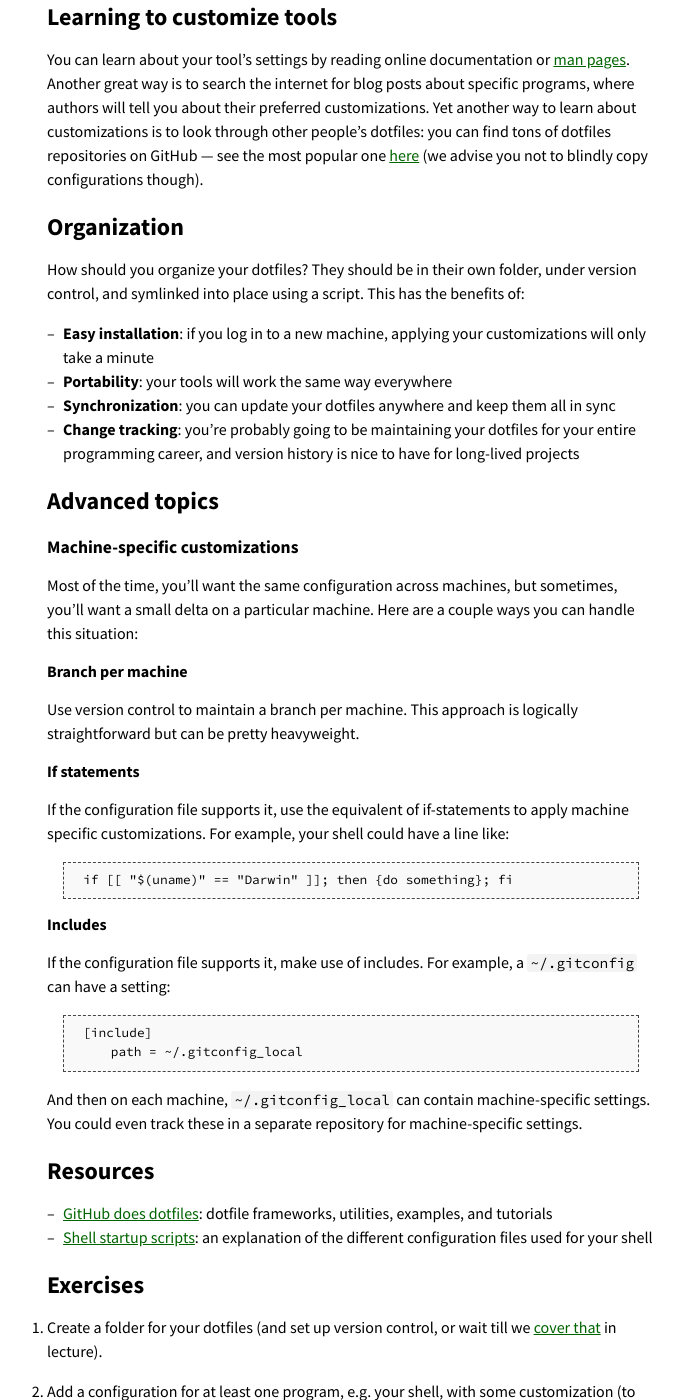
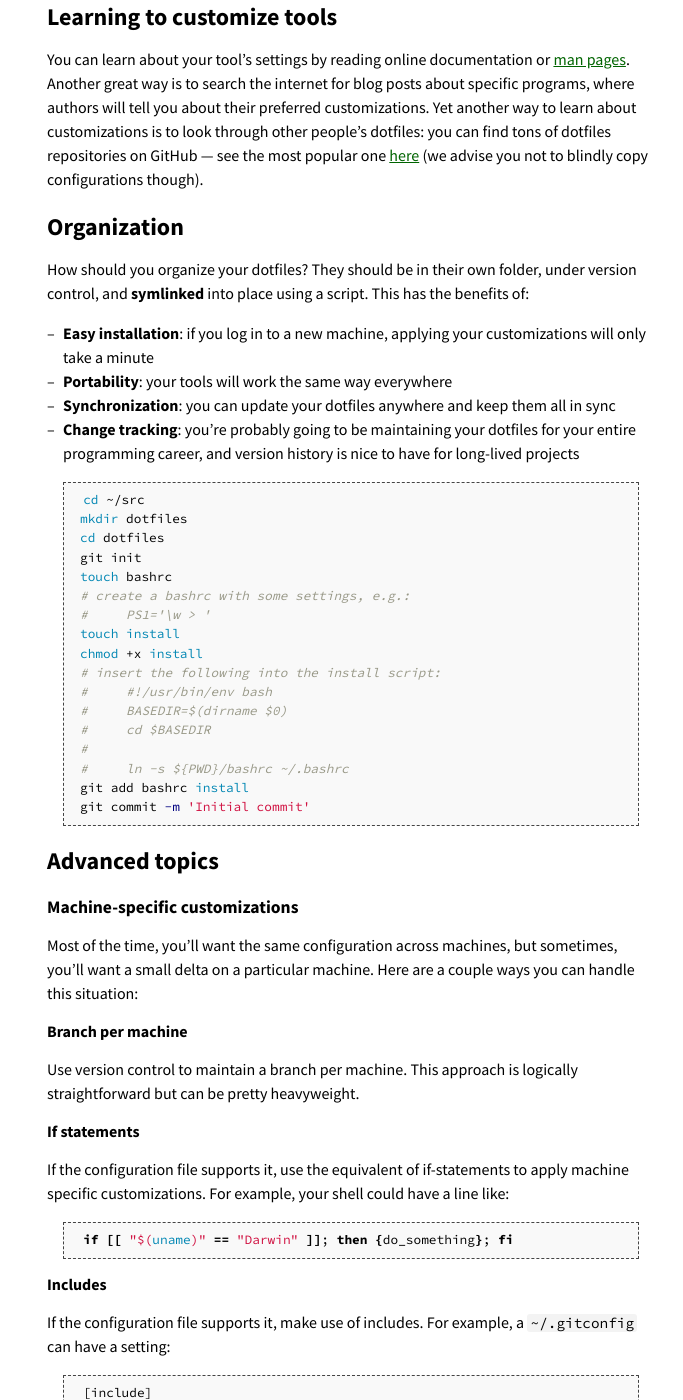
Before and after one commit to missing-semester-cn/missing-semester-cn.github.io, a Jekyll site: the page built from dotfiles.md, in a window 1280 px wide and 1400 px high, scrolled down 542 px. Shown: the whole window, without its empty margins (289-972 px from the left). Built offline with Jekyll 4.4.1, drawn with Linux system fonts in a browser that asks for light colours; some of the changed text lies outside the part shown.

Commit message:
Add more content

````diff
--- a/dotfiles.md
+++ b/dotfiles.md
@@ -37,8 +37,8 @@ copy configurations though).
 # Organization
 
 How should you organize your dotfiles? They should be in their own folder,
-under version control, and symlinked into place using a script. This has the
-benefits of:
+under version control, and **symlinked** into place using a script. This has
+the benefits of:
 
 - **Easy installation**: if you log in to a new machine, applying your
 customizations will only take a minute
@@ -48,6 +48,26 @@ in sync
 - **Change tracking**: you're probably going to be maintaining your dotfiles
 for your entire programming career, and version history is nice to have for
 long-lived projects
+
+```shell
+cd ~/src
+mkdir dotfiles
+cd dotfiles
+git init
+touch bashrc
+# create a bashrc with some settings, e.g.:
+#     PS1='\w > '
+touch install
+chmod +x install
+# insert the following into the install script:
+#     #!/usr/bin/env bash
+#     BASEDIR=$(dirname $0)
+#     cd $BASEDIR
+#
+#     ln -s ${PWD}/bashrc ~/.bashrc
+git add bashrc install
+git commit -m 'Initial commit'
+```
 
 # Advanced topics
 
@@ -68,8 +88,8 @@ If the configuration file supports it, use the equivalent of if-statements to
 apply machine specific customizations. For example, your shell could have a line
 like:
 
-```
-if [[ "$(uname)" == "Darwin" ]]; then {do something}; fi
+```shell
+if [[ "$(uname)" == "Darwin" ]]; then {do_something}; fi
 ```
 
 ### Includes
@@ -88,6 +108,10 @@ machine-specific settings.
 
 # Resources
 
+- Your instructors' dotfiles:
+  [Anish](https://github.com/anishathalye/dotfiles),
+  [Jon](https://github.com/jonhoo/configs),
+  [Jose](https://github.com/jjgo/dotfiles)
 - [GitHub does dotfiles](http://dotfiles.github.io/): dotfile frameworks,
 utilities, examples, and tutorials
 - [Shell startup
@@ -96,8 +120,8 @@ utilities, examples, and tutorials
 
 # Exercises
 
-1. Create a folder for your dotfiles (and set up version control, or wait till
-   we [cover that](/version-control/) in lecture).
+1. Create a folder for your dotfiles and set up [version
+   control](/version-control/).
 
 1. Add a configuration for at least one program, e.g. your shell, with some
    customization (to start off, it can be something as simple as customizing
@@ -111,3 +135,5 @@ utilities, examples, and tutorials
 1. Test your installation script on a fresh virtual machine.
 
 1. Migrate all of your current tool configurations to your dotfiles repository.
+
+1. Publish your dotfiles on GitHub.
````
